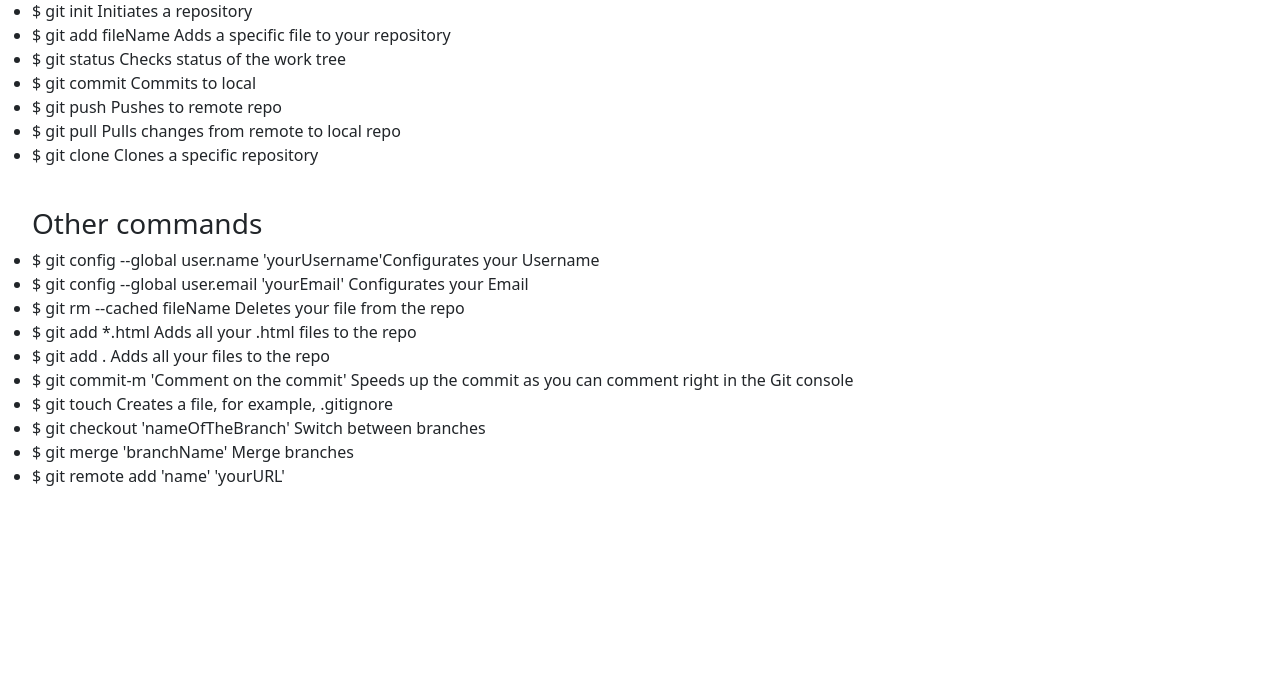
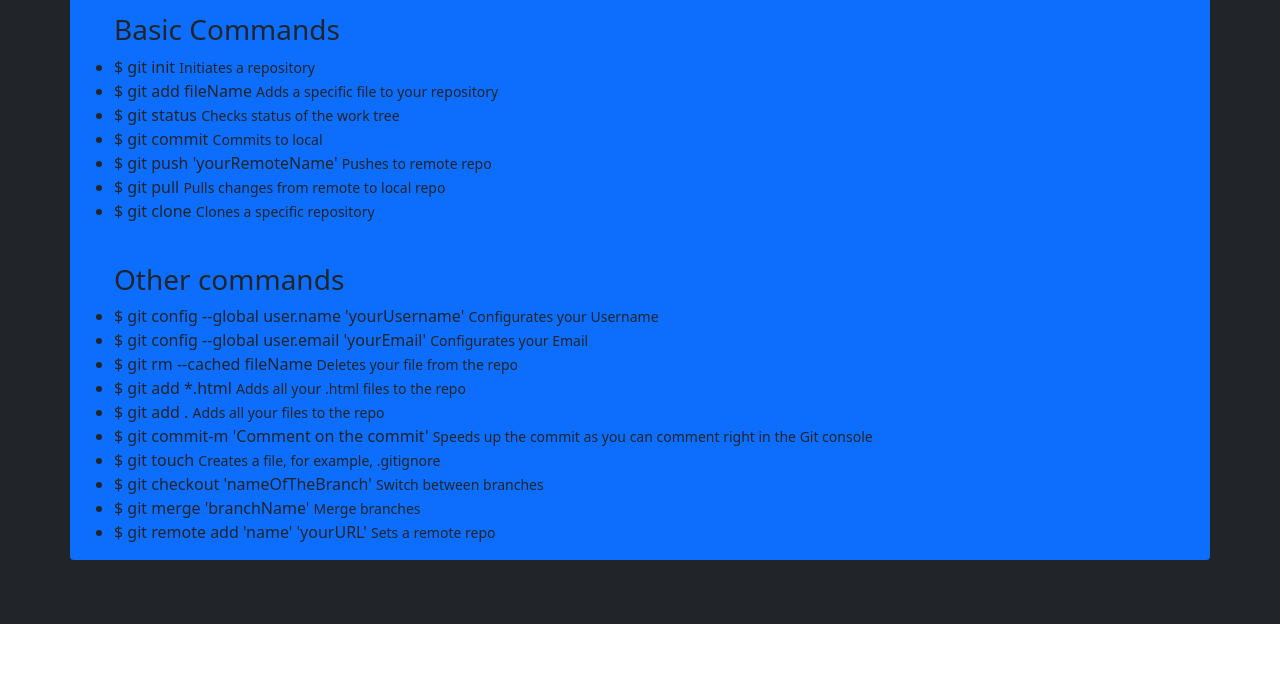
Before and after one commit to BrunoPierca/git-repo, a plain HTML site: page index.html in a window 1280 px wide. Shown: the part 123-800 px from the top of the page. Drawn offline with nearby package versions, Linux system fonts and the light colour scheme.

Commit message:
Added Bootstrap

```diff
--- a/index.html
+++ b/index.html
@@ -13,55 +13,70 @@
     />
   </head>
   <body>
-    <h1>Git practice</h1>
+    <div class="bg-dark p-5 container-fluid">
+      <div class="mt-2 mb-2 rounded bg-primary container">
+        <h1>Git Commands</h1>
         <br />
         <ul>
           <h3>Basic Commands</h3>
-      <li>$ git init <span>Initiates a repository</span></li>
+          <li>$ git init <small>Initiates a repository</small></li>
           <li>
-        $ git add fileName <span>Adds a specific file to your repository</span>
+            $ git add fileName
+            <small>Adds a specific file to your repository</small>
           </li>
-      <li>$ git status <span>Checks status of the work tree</span></li>
-      <li>$ git commit <span>Commits to local</span></li>
-      <li>$ git push <span>Pushes to remote repo</span></li>
-      <li>$ git pull <span>Pulls changes from remote to local repo</span></li>
-      <li>$ git clone <span>Clones a specific repository</span></li>
+          <li>$ git status <small>Checks status of the work tree</small></li>
+          <li>$ git commit <small>Commits to local</small></li>
+          <li>
+            $ git push 'yourRemoteName' <small>Pushes to remote repo</small>
+          </li>
+          <li>
+            $ git pull <small>Pulls changes from remote to local repo</small>
+          </li>
+          <li>$ git clone <small>Clones a specific repository</small></li>
         </ul>
 
         <br />
 
-    <ul>
+        <ul class="pb-3">
           <h3>Other commands</h3>
           <li>
-        $ git config --global user.name 'yourUsername'<span
-          >Configurates your Username</span
+            $ git config --global user.name 'yourUsername'
+            <small>Configurates your Username</small>
+          </li>
+          <li>
+            $ git config --global user.email 'yourEmail'
+            <small>Configurates your Email</small>
+          </li>
+          <li>
+            $ git rm --cached fileName
+            <small>Deletes your file from the repo</small>
+          </li>
+          <li>
+            $ git add *.html
+            <small>Adds all your .html files to the repo</small>
+          </li>
+          <li>$ git add . <small>Adds all your files to the repo</small></li>
+
+          <li>
+            $ git commit-m 'Comment on the commit'
+            <small
+              >Speeds up the commit as you can comment right in the Git
+              console</small
             >
           </li>
           <li>
-        $ git config --global user.email 'yourEmail'
-        <span>Configurates your Email</span>
+            $ git touch <small>Creates a file, for example, .gitignore</small>
           </li>
           <li>
-        $ git rm --cached fileName <span>Deletes your file from the repo</span>
+            $ git checkout 'nameOfTheBranch'
+            <small>Switch between branches</small>
           </li>
+          <li>$ git merge 'branchName' <small>Merge branches</small></li>
           <li>
-        $ git add *.html <span>Adds all your .html files to the repo</span>
+            $ git remote add 'name' 'yourURL' <small>Sets a remote repo</small>
           </li>
-      <li>$ git add . <span>Adds all your files to the repo</span></li>
-
-      <li>
-        $ git commit-m 'Comment on the commit'
-        <span
-          >Speeds up the commit as you can comment right in the Git
-          console</span
-        >
-      </li>
-      <li>$ git touch <span>Creates a file, for example, .gitignore</span></li>
-      <li>
-        $ git checkout 'nameOfTheBranch' <span>Switch between branches</span>
-      </li>
-      <li>$ git merge 'branchName' <span>Merge branches</span></li>
-      <li>$ git remote add 'name' 'yourURL'</li>
         </ul>
+      </div>
+    </div>
   </body>
 </html>
```
Lines whose indentation alone changed are shown as unchanged.
